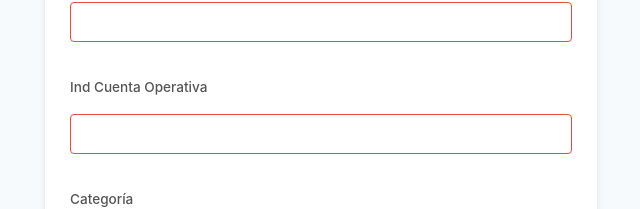
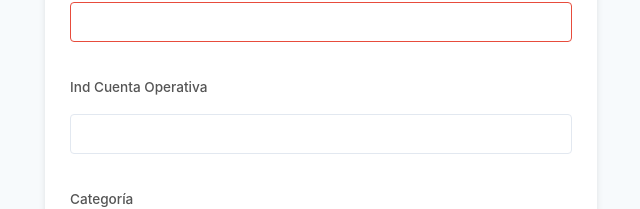
Before and after one commit to pina0242/aspay-front, a React (Vite) app: page /Updcta in a window 1280 px wide. Shown: the part 969-1178 px from the top of the page, without its empty margins (319-959 px from the left). Built offline with nearby package versions, Linux system fonts and the light colour scheme; no server answers.

Commit message:
Cambios Indoper y saldos nuevos

```diff
--- a/src/components/Regcta.jsx
+++ b/src/components/Regcta.jsx
@@ -248,6 +248,7 @@ const handleDecryptedCategorias = (data) => {
               <option value="CO">Operativa</option>
               <option value="NO">No Operativa</option>
               <option value="CS">Salvaguarda</option>
+              <option value="IN">Interna</option>
             </select>
             {/* <label htmlFor="nivel">Categoria</label>
             <input type="text" id="categoria" value={categoria} onChange={(e) => setCategoria(e.target.value)} maxLength="20" required />   */}
--- a/src/components/Updcta.jsx
+++ b/src/components/Updcta.jsx
@@ -31,6 +31,8 @@ export const Updcta = () => {
   const [listaCategorias, setListaCategorias] = useState([]);
   const [datosCategoriasCifrados, setDatosCategoriasCifrados] = useState(null);
   const [cargandoCategorias, setCargandoCategorias] = useState(false);
+  const [editingIndoper, setEditingIndoper] = useState(false);
+  const [originalIndoper, setOriginalIndoper] = useState('');
 
   useEffect(() => {
     if (!token) {
@@ -94,6 +96,7 @@ export const Updcta = () => {
       setAlias(userToEdit.alias || '');
       setDatos(userToEdit.datos || '');
       setIndoper(userToEdit.indoper || '');
+      setOriginalIndoper(userToEdit.indoper || '');
       setCategoria(userToEdit.categoria || '');
 
     }
@@ -213,7 +216,7 @@ console.log("Enviando categoría seleccionada:", categoria)
         </div>
         <div className="depth-3-frame-1">
           <div className="depth-4-frame-02">
-            <div className="depth-5-frame-02" style={{ cursor: 'pointer' }} onClick={() => navigate(-1)}>
+            <div className="depth-5-frame-02" onClick={() => navigate(-1)}>
               <div className="product">Regresar</div>
             </div>
           </div>
@@ -267,7 +270,33 @@ console.log("Enviando categoría seleccionada:", categoria)
 
             <div className="form-group">
               <label htmlFor="nivel">Ind Cuenta Operativa</label>
-              <input type="text" id="indoper" value={indoper} onChange={(e) => setIndoper(e.target.value)} maxLength="2" required />
+              {!editingIndoper ? (
+                <input
+                  type="text"
+                  id="indoper"
+                  className="form-input"
+                  value={indoper ? indoper.substring(0, 2) : ''}
+                  readOnly
+                  onFocus={() => setEditingIndoper(true)}
+                  onClick={() => setEditingIndoper(true)}
+                  maxLength="2"
+                  required
+                />
+              ) : (
+                <select
+                  id="indoper"
+                  className="form-select"
+                  value={indoper || ''}
+                  onChange={(e) => { setIndoper(e.target.value); setEditingIndoper(false); }}
+                  required
+                >
+                  <option value="">Seleccione</option>
+                  <option value="CO">Operativa</option>
+                  <option value="NO">No Operativa</option>
+                  <option value="CS">Salvaguarda</option>
+                  <option value="IN">Interna</option>
+                </select>
+              )}
             </div>
 
             <div className="form-group">
```
